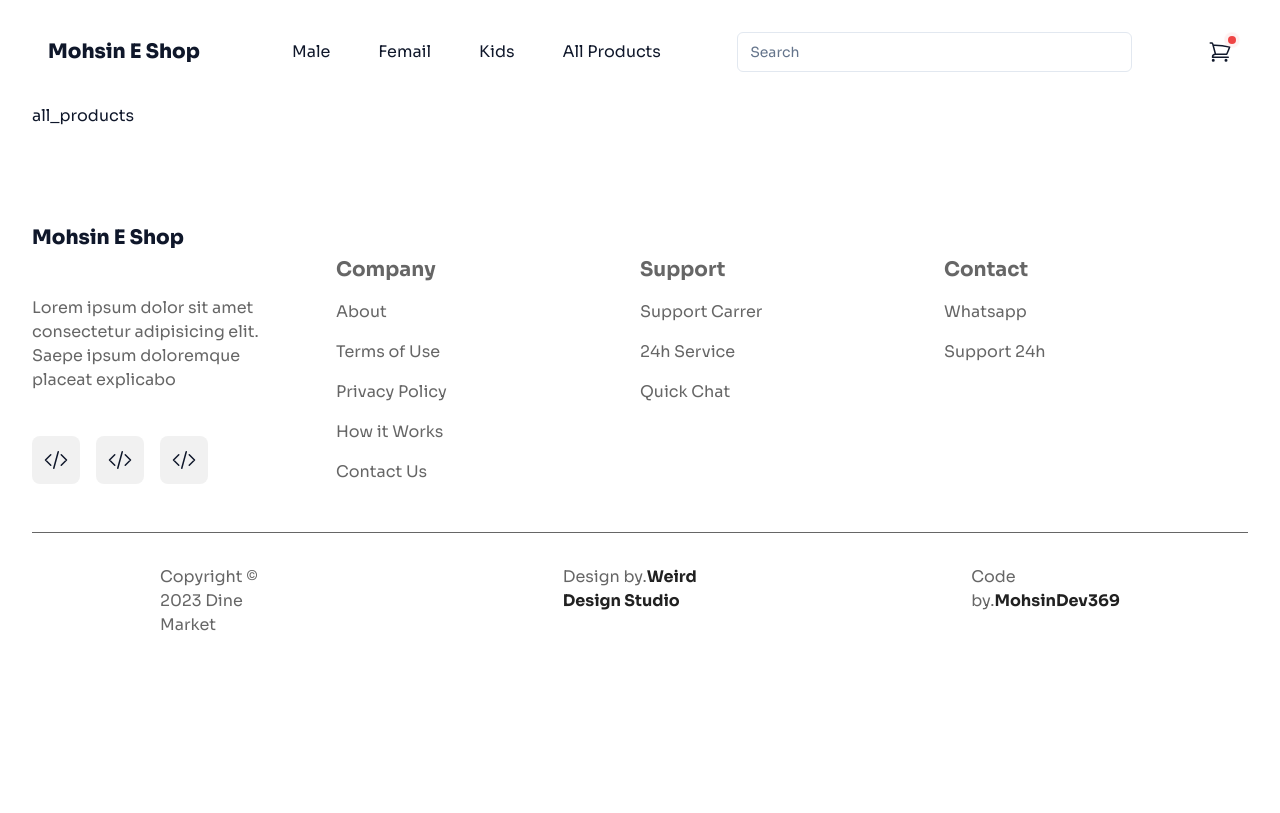
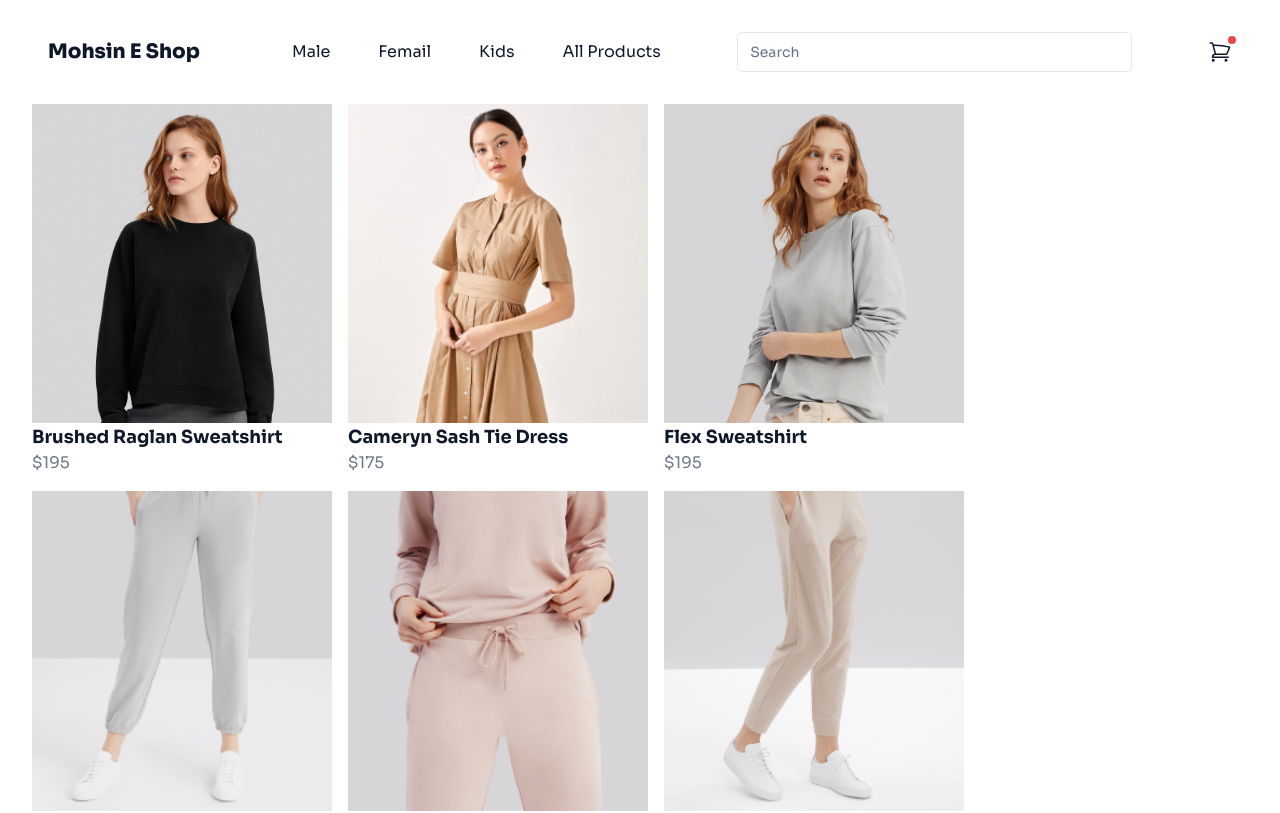
Before and after one commit to MohsinDev369/nextjs-ecom-hackathon2, a Next.js app: page /all_products in a window 1280 px wide. Shown: the top 813 px of the page. Built offline with nearby package versions, Linux system fonts and the light colour scheme.

Commit message:
category slug pages added DON

```diff
--- a/src/app/[slug]/page.tsx
+++ b/src/app/[slug]/page.tsx
@@ -1,13 +1,51 @@
 import products from "@/dum_db/db";
+import { Divide } from "lucide-react";
+import Image from "next/image";
 
-export default function Page({ params }: { params: { slug: string } }) {
+export default function Page({ params }: { params: { slug: string } }): any {
   return (
-      <>
-          <div id="all-product-container"></div>
-      {params.slug}
-          {products.map((i) => {
-          return <div key={i.namee}></div>
-      })}
-    </>
+    <div className="flex flex-wrap gap-4">
+      {products.map((product, i) => {
+        if (product.category === params.slug) {
+          return (
+            <div key={i}>
+              {" "}
+              <Image
+                src={product.src}
+                alt={product.namee}
+                width={300}
+                height={300}
+                className=""
+              />
+              <div className="product-info">
+                <h3 className="text-lg font-bold">{product.namee}</h3>
+                {product.price && (
+                  <p className="text-gray-500">{product.price}</p>
+                )}
+              </div>
+            </div>
+          );
+        } else if (params.slug === "all_products")
+          return (
+            <div key={i}>
+              <Image
+                src={product.src}
+                alt={product.namee}
+                width={300}
+                height={300}
+                className=""
+              />
+              <div className="product-info">
+                <h3 className="text-lg font-bold">{product.namee}</h3>
+                {product.price && (
+                  <p className="text-gray-500">{product.price}</p>
+                )}
+              </div>
+            </div>
+          );
+      }
+
+      )}
+    </div>
   );
 }
```
